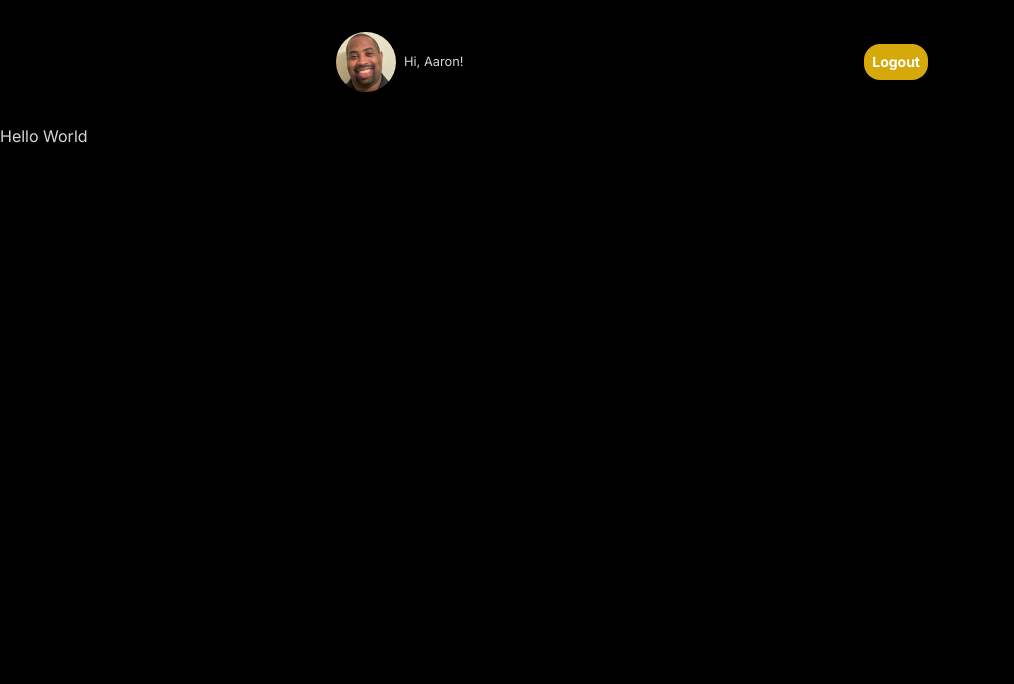
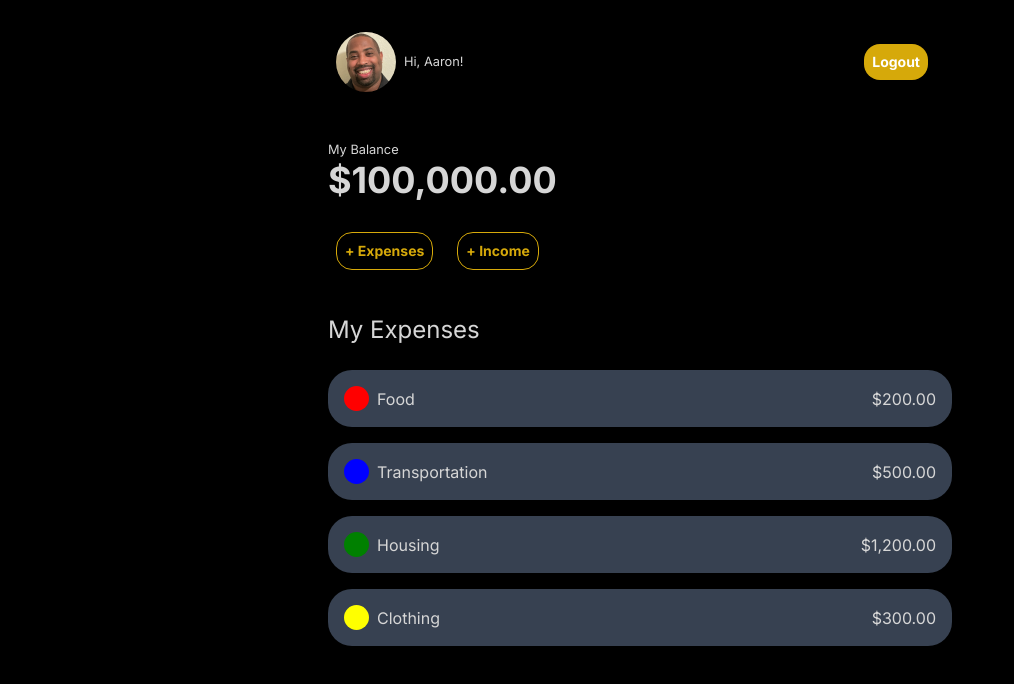
Before and after one commit to aanglin/expense-tracker, a Next.js app: page / in a window 1280 px wide. Shown: the top 684 px of the page, without its empty margins (0-1014 px from the left). Built offline with nearby package versions, Linux system fonts and the light colour scheme.

Commit message:
added expense category to app

```diff
--- a/app/globals.css
+++ b/app/globals.css
@@ -18,4 +18,7 @@
   .btn-danger {
     @apply bg-[#D6A90A] text-white font-bold;
   }
+  .btn-primary {
+    @apply border-[#d6a90a] border text-[#d6a90a] font-bold;
+  }
 }
--- a/app/layout.js
+++ b/app/layout.js
@@ -6,8 +6,8 @@
 const inter = Inter({ subsets: ["latin"] });
 
 export const metadata = {
-  title: "Create Next App",
-  description: "Generated by create next app",
+  title: "Expense Tracker",
+  description: "Created by Aaron A.",
 };
 
 export default function RootLayout({ children }) {
--- a/app/page.js
+++ b/app/page.js
@@ -1,3 +1,59 @@
+import ExpenseCategoryItems from "@/components/ExpenseCategoryItems";
+import { currencyFormatter } from "@/util/format";
+
 export default function Home() {
-  return <h1>Hello World</h1>;
+  const DummyData = [
+    {
+      id: 1,
+      title: "Food",
+      color: "red",
+      amount: 200,
+    },
+    {
+      id: 2,
+      title: "Transportation",
+      color: "blue",
+      amount: 500,
+    },
+    {
+      id: 3,
+      title: "Housing",
+      color: "green",
+      amount: 1200,
+    },
+    {
+      id: 4,
+      title: "Clothing",
+      color: "yellow",
+      amount: 300,
+    },
+  ];
+  return (
+    <main className="container max-w-2xl px-6 mx-auto">
+      <section className="py-3">
+        <small className="text-md">My Balance</small>
+        <h2 className="text-4xl font-bold">{currencyFormatter(100000)}</h2>
+      </section>
+      <section className="flex items-center gap-2 py-3">
+        <button className="btn btn-primary">+ Expenses</button>
+        <button className="btn btn-primary">+ Income</button>
+      </section>
+      {/* Expense Section */}
+      <section className="py-6">
+        <h1 className="text-2xl">My Expenses</h1>
+        <div className="flex flex-col gap-4 mt-6">
+          {DummyData.map((expense) => {
+            return (
+              <ExpenseCategoryItems
+                key={expense.id}
+                color={expense.color}
+                title={expense.title}
+                amount={expense.amount}
+              />
+            );
+          })}
+        </div>
+      </section>
+    </main>
+  );
 }
--- /dev/null
+++ b/components/ExpenseCategoryItems.js
@@ -0,0 +1,18 @@
+import { currencyFormatter } from "@/util/format";
+
+export default function ExpenseCategoryItems({ color, title, amount }) {
+  return (
+    <button>
+      <div className="flex items-center justify-between px-4 py-4 bg-gray-700 rounded-3xl">
+        <div className="flex items-center gap-2">
+          <div
+            className="w-[25px] h-[25px] rounded-full"
+            style={{ backgroundColor: color }}
+          />
+          <h4 className="capitalize">{title}</h4>
+        </div>
+        <p>{currencyFormatter(amount)}</p>
+      </div>
+    </button>
+  );
+}
--- /dev/null
+++ b/util/format.js
@@ -0,0 +1,7 @@
+export const currencyFormatter = (amount) => {
+   const formatter = Intl.NumberFormat('en-US', {
+    currency: 'USD',
+    style: 'currency',
+   });
+    return formatter.format(amount);
+}
```
